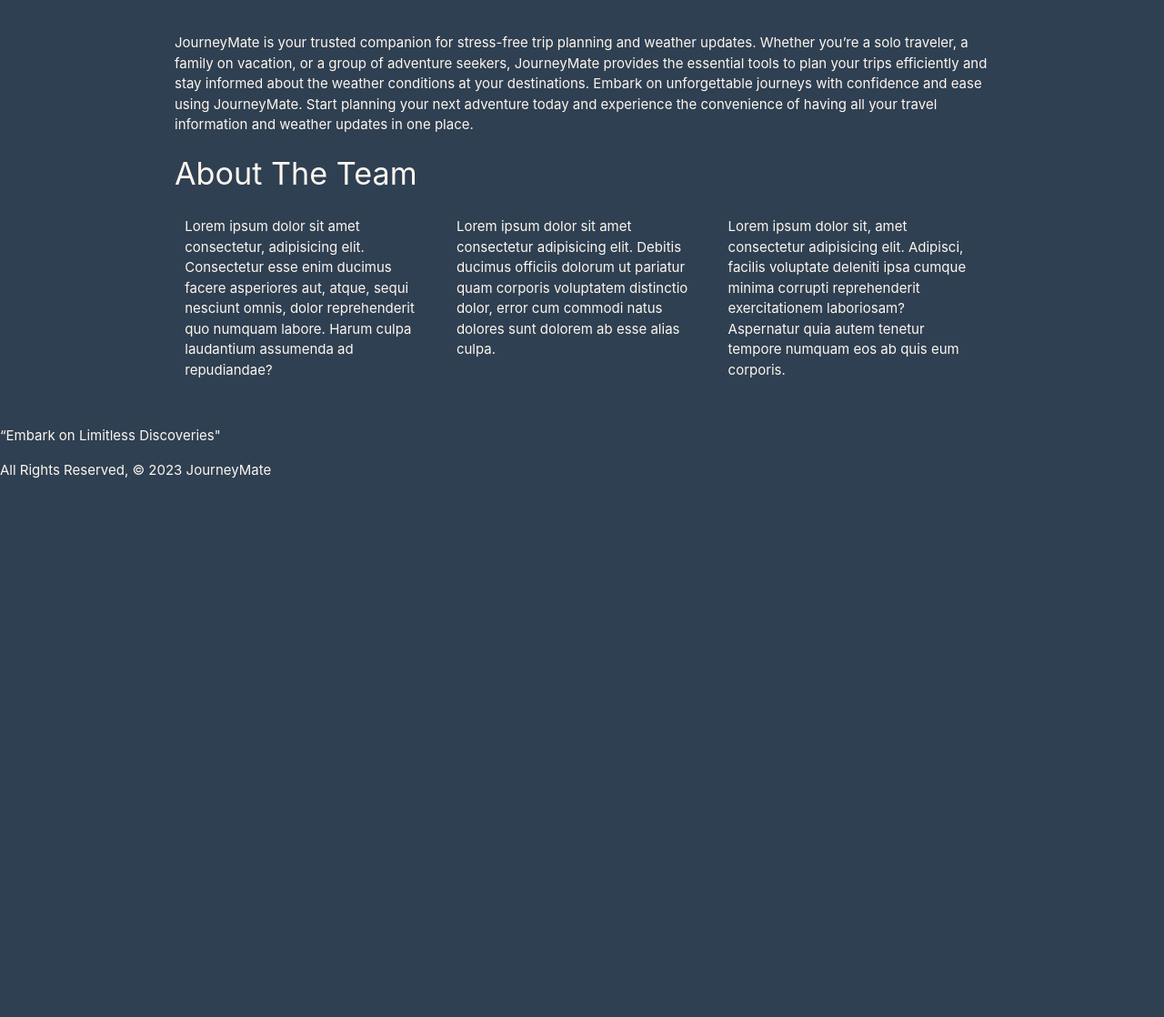
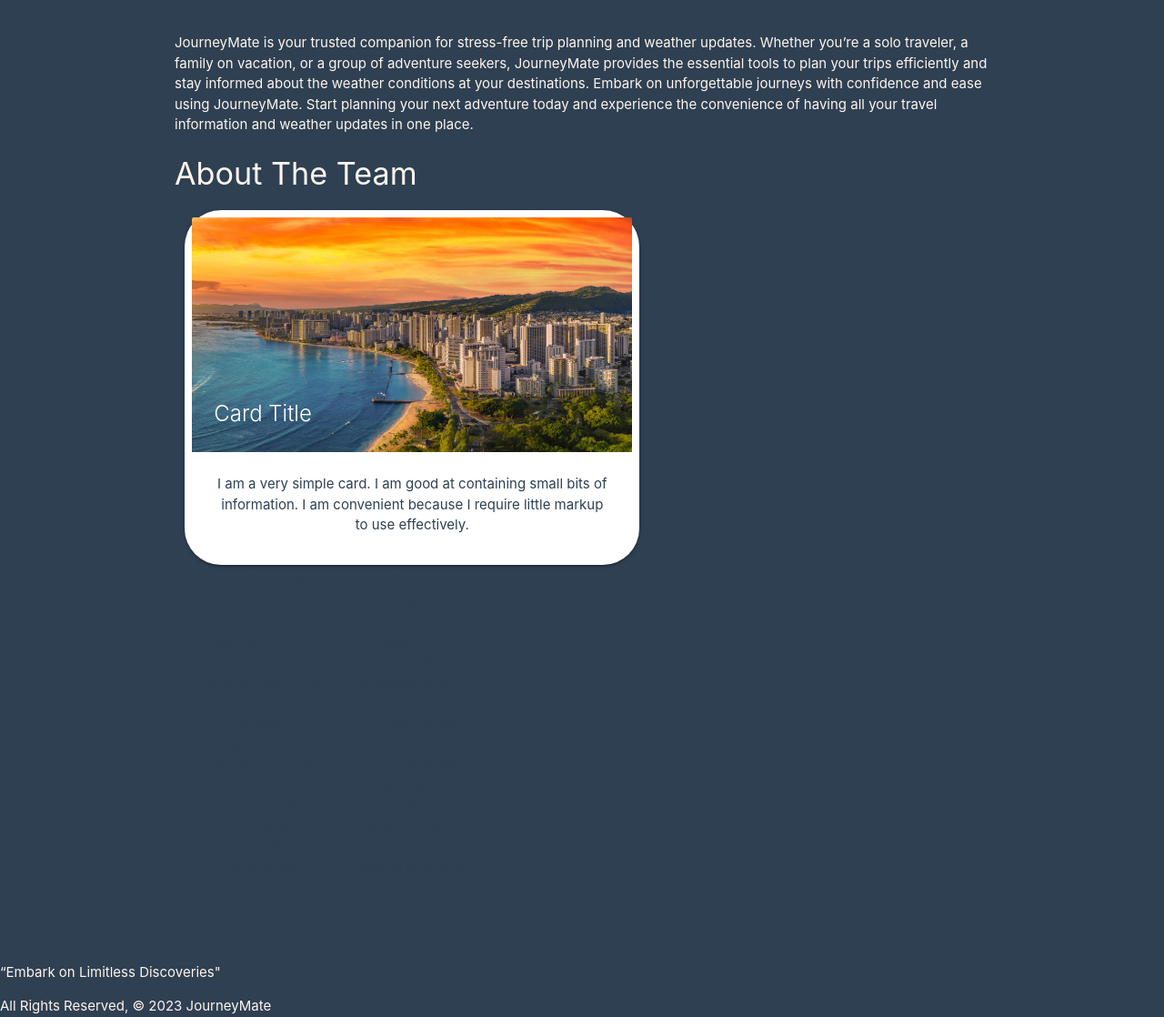
Before and after one commit to pattongrooms/project-3-STP, a Django app: page /about/ in a window 1280 px wide. Shown: the part 772-1890 px from the top of the page at 91% size. Before the commit the page ends 1298 px from the top, so only its background shows below. Run offline with Django 4.2, Linux system fonts and the light colour scheme.

Commit message:
photos not working

```diff
--- a/journeymate/main_app/templates/about.html
+++ b/journeymate/main_app/templates/about.html
@@ -18,9 +18,17 @@
 <h4>About The Team</h4>
 <div class="row">
 
-  <div class="col s4">
-    <p>Lorem ipsum dolor sit amet consectetur, adipisicing elit. Consectetur esse enim ducimus facere asperiores aut, atque, sequi nesciunt omnis, dolor reprehenderit quo numquam labore. Harum culpa laudantium assumenda ad repudiandae?</p>
-  </div>
+  <div class="row">
+    <div class="col s12 m7">
+      <div class="card">
+        <div class="card-image">
+          <img src="journeymate/main_app/static/images/Hawaii.png">
+          <span class="card-title">Card Title</span>
+        </div>
+        <div class="card-content">
+          <p>I am a very simple card. I am good at containing small bits of information.
+          I am convenient because I require little markup to use effectively.</p>
+        </div>
   <div class="col s4">
     <p>Lorem ipsum dolor sit amet consectetur adipisicing elit. Debitis ducimus officiis dolorum ut pariatur quam corporis voluptatem distinctio dolor, error cum commodi natus dolores sunt dolorem ab esse alias culpa.</p>
   </div>
@@ -29,4 +37,12 @@
   </div>
 
 </div>
+
+<script>
+$(document).ready(function(){
+  $('.materialboxed').materialbox();
+});
+</script>
+
+
   {% endblock %}
```
Also changed, not shown: journeymate/main_app/static/images/Hawaii.png (added), journeymate/main_app/static/images/Patton.png (added), journeymate/main_app/static/images/Sam.jpeg (added), journeymate/main_app/static/images/Taaj.jpg (added), journeymate/main_app/static/images/erd_journeymate.png (added), journeymate/main_app/static/images/wireframe_1.png (added), journeymate/main_app/static/images/wireframe_2.png (added), journeymate/main_app/static/images/wireframe_3.png (added).
